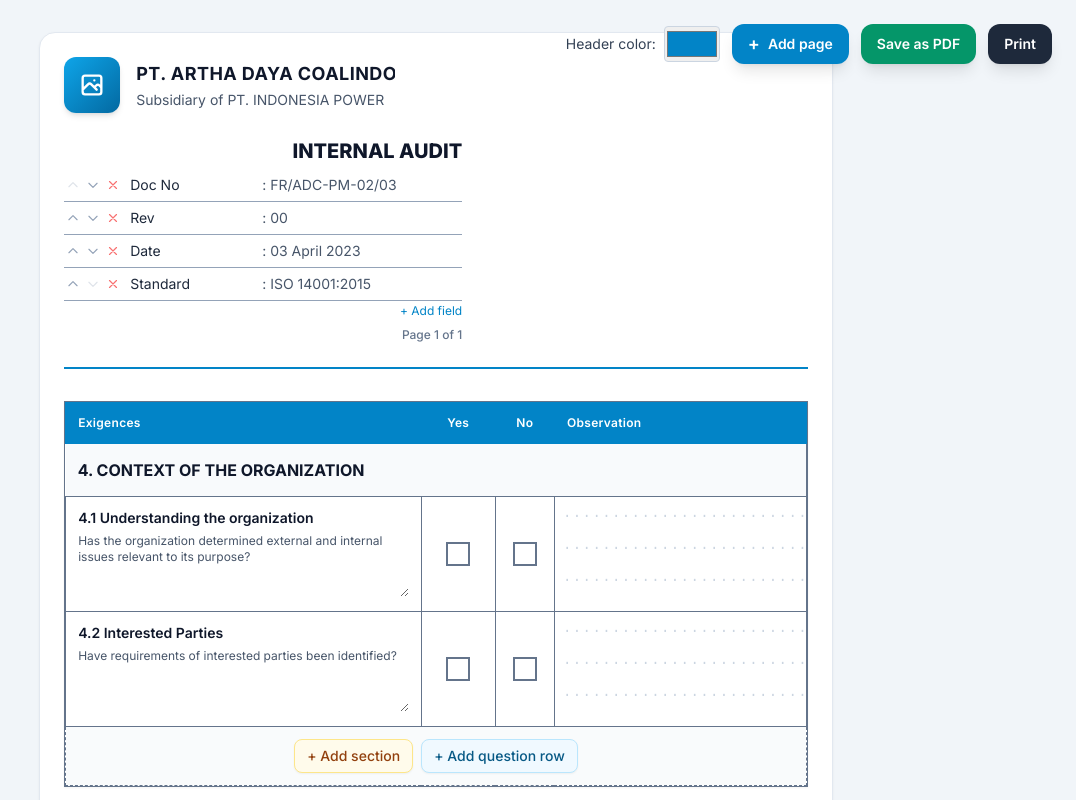
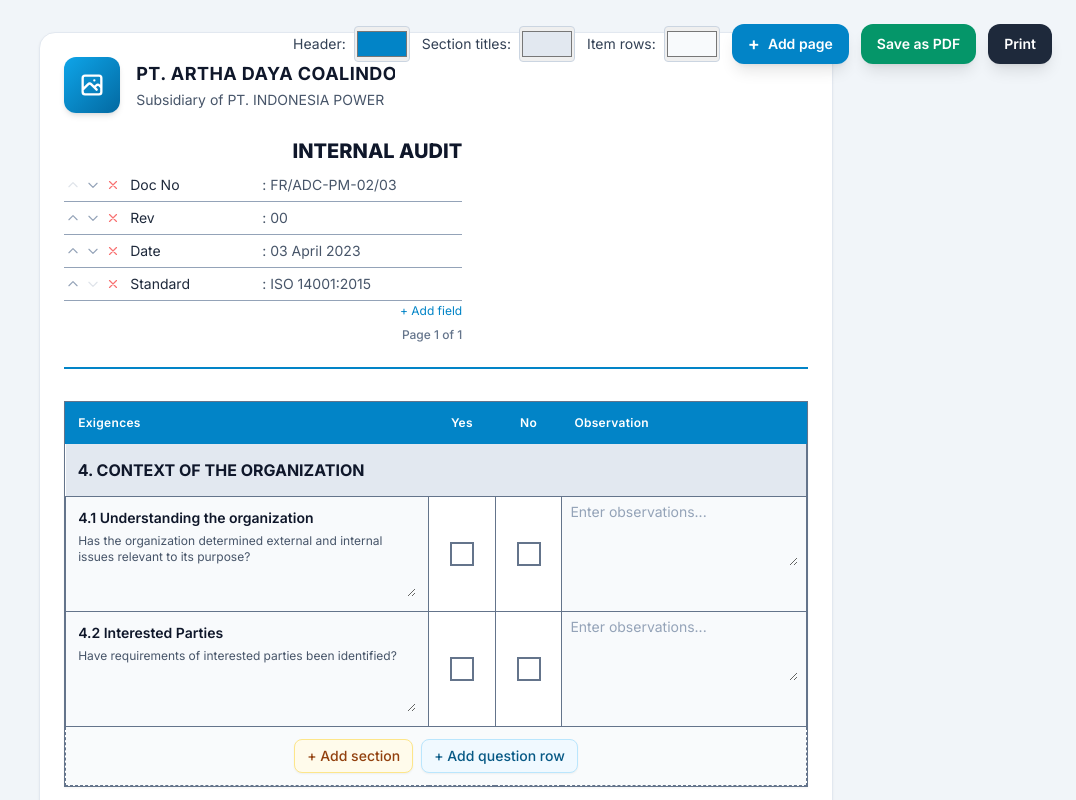
Before and after one commit to messaoudinedjemeddine/Audit-Doc-maker, a Next.js app: page / in a window 1280 px wide. Shown: the top 800 px of the page, without its empty margins (204-1280 px from the left). Built offline with nearby package versions, Linux system fonts and the light colour scheme.

Commit message:
Update src: latest edits

```diff
--- a/src/app/page.tsx
+++ b/src/app/page.tsx
@@ -33,6 +33,8 @@
       })),
       logoDataUrl: first.logoDataUrl,
       headerColor: first.headerColor,
+      sectionHeaderColor: first.sectionHeaderColor,
+      questionRowColor: first.questionRowColor,
       tableColumns: { ...first.tableColumns },
       rows: [
         {
@@ -72,7 +74,7 @@
       {/* Toolbar - hidden when printing */}
       <div className="no-print fixed right-6 top-6 z-50 flex flex-wrap items-center gap-3">
         <label className="flex items-center gap-2 text-sm text-slate-700">
-          <span>Header color:</span>
+          <span>Header:</span>
           <input
             type="color"
             value={pages[0]?.headerColor ?? '#0284c7'}
@@ -82,6 +84,32 @@
             }}
             className="h-9 w-14 cursor-pointer rounded border border-slate-300"
             title="Table header color"
+          />
+        </label>
+        <label className="flex items-center gap-2 text-sm text-slate-700">
+          <span>Section titles:</span>
+          <input
+            type="color"
+            value={pages[0]?.sectionHeaderColor ?? '#e2e8f0'}
+            onChange={(e) => {
+              const color = e.target.value
+              setPages((prev) => prev.map((p) => ({ ...p, sectionHeaderColor: color })))
+            }}
+            className="h-9 w-14 cursor-pointer rounded border border-slate-300"
+            title="Section title rows color"
+          />
+        </label>
+        <label className="flex items-center gap-2 text-sm text-slate-700">
+          <span>Item rows:</span>
+          <input
+            type="color"
+            value={pages[0]?.questionRowColor ?? '#f8fafc'}
+            onChange={(e) => {
+              const color = e.target.value
+              setPages((prev) => prev.map((p) => ({ ...p, questionRowColor: color })))
+            }}
+            className="h-9 w-14 cursor-pointer rounded border border-slate-300"
+            title="Question row (title item) color"
           />
         </label>
         <button
--- a/src/components/AuditTable.tsx
+++ b/src/components/AuditTable.tsx
@@ -47,8 +47,10 @@
 }
 
 export function AuditTable({ data, onChange, readOnly }: AuditTableProps) {
-  const { rows, tableColumns, headerColor } = data
+  const { rows, tableColumns, headerColor, sectionHeaderColor, questionRowColor } = data
   const headerStyle = { backgroundColor: headerColor, borderColor: headerColor }
+  const sectionStyle = { backgroundColor: sectionHeaderColor }
+  const questionRowStyle = { backgroundColor: questionRowColor }
 
   const setRows = (newRows: TableRow[]) => onChange({ rows: newRows })
 
@@ -74,12 +76,26 @@
     setRows(updateRow(rows, id, { title }) as TableRow[])
   }
 
+  const toggleYes = (id: string) => {
+    const row = rows.find((r) => r.id === id && r.type === 'question')
+    if (row && row.type === 'question') {
+      updateQuestion(id, { yes: !row.yes, no: false })
+    }
+  }
+
+  const toggleNo = (id: string) => {
+    const row = rows.find((r) => r.id === id && r.type === 'question')
+    if (row && row.type === 'question') {
+      updateQuestion(id, { no: !row.no, yes: false })
+    }
+  }
+
   return (
     <div className="overflow-hidden border border-slate-500 bg-white shadow-sm">
       <table className="w-full table-fixed border-collapse">
         <thead>
           <tr style={headerStyle}>
-            <th className="w-[48%] border px-3 py-3 text-left text-xs font-semibold uppercase tracking-wide text-white" style={headerStyle}>
+            <th className="w-[49%] border px-3 py-3 text-left text-xs font-semibold uppercase tracking-wide text-white" style={headerStyle}>
               {readOnly ? (
                 tableColumns.exigences
               ) : (
@@ -95,7 +111,7 @@
                 />
               )}
             </th>
-            <th className="w-[10%] border px-2 py-3 text-center text-xs font-semibold uppercase tracking-wide text-white" style={headerStyle}>
+            <th className="w-[9%] border px-2 py-3 text-center text-xs font-semibold uppercase tracking-wide text-white" style={headerStyle}>
               {readOnly ? (
                 tableColumns.yes
               ) : (
@@ -111,7 +127,7 @@
                 />
               )}
             </th>
-            <th className="w-[8%] border px-2 py-3 text-center text-xs font-semibold uppercase tracking-wide text-white" style={headerStyle}>
+            <th className="w-[9%] border px-2 py-3 text-center text-xs font-semibold uppercase tracking-wide text-white" style={headerStyle}>
               {readOnly ? (
                 tableColumns.no
               ) : (
@@ -127,7 +143,7 @@
                 />
               )}
             </th>
-            <th className="w-[34%] border px-3 py-3 text-left text-xs font-semibold uppercase tracking-wide text-white" style={headerStyle}>
+            <th className="w-[33%] border px-3 py-3 text-left text-xs font-semibold uppercase tracking-wide text-white" style={headerStyle}>
               {readOnly ? (
                 tableColumns.observation
               ) : (
@@ -148,10 +164,11 @@
         <tbody>
           {rows.map((row) =>
             row.type === 'section' ? (
-              <tr key={row.id} className="group border-b border-slate-500 bg-slate-50">
+              <tr key={row.id} className="group border-b border-slate-500">
                 <td
                   colSpan={4}
                   className="border-r border-b border-slate-500 px-3 py-3"
+                  style={sectionStyle}
                 >
                   <div className="flex items-center justify-between gap-2">
                     {readOnly ? (
@@ -193,7 +210,7 @@
                 key={row.id}
                 className="group border-b border-slate-500 transition hover:bg-slate-50/50"
               >
-                <td className="border border-slate-500 px-3 py-2 align-top">
+                <td className="border border-slate-500 px-3 py-2 align-top" style={questionRowStyle}>
                   <div className="space-y-1">
                     {readOnly ? (
                       <>
@@ -222,18 +239,48 @@
                     )}
                   </div>
                 </td>
-                <td className="w-[10%] border border-slate-500 bg-white text-center align-middle">
-                  <div className="flex justify-center py-1" aria-hidden>
-                    <div className="h-6 w-6 shrink-0 border-2 border-slate-500 bg-white" />
-                  </div>
+                <td className="w-[9%] border border-slate-500 bg-white text-center align-middle">
+                  <button
+                    type="button"
+                    onClick={() => toggleYes(row.id)}
+                    disabled={readOnly}
+                    className="flex w-full items-center justify-center py-1 focus:outline-none focus:ring-2 focus:ring-inset focus:ring-sky-300 disabled:pointer-events-none"
+                    title="Yes"
+                  >
+                    <div className="flex h-6 w-6 shrink-0 items-center justify-center border-2 border-slate-500 bg-white text-lg font-bold">
+                      {row.yes ? <span className="text-green-600">✔</span> : null}
+                    </div>
+                  </button>
                 </td>
-                <td className="w-[8%] border border-slate-500 bg-white text-center align-middle">
-                  <div className="flex justify-center py-1" aria-hidden>
-                    <div className="h-6 w-6 shrink-0 border-2 border-slate-500 bg-white" />
-                  </div>
+                <td className="w-[9%] border border-slate-500 bg-white text-center align-middle">
+                  <button
+                    type="button"
+                    onClick={() => toggleNo(row.id)}
+                    disabled={readOnly}
+                    className="flex w-full items-center justify-center py-1 focus:outline-none focus:ring-2 focus:ring-inset focus:ring-sky-300 disabled:pointer-events-none"
+                    title="No"
+                  >
+                    <div className="flex h-6 w-6 shrink-0 items-center justify-center border-2 border-slate-500 bg-white text-lg font-bold">
+                      {row.no ? <span className="text-red-600">✗</span> : null}
+                    </div>
+                  </button>
                 </td>
-                <td className="relative w-[34%] border border-slate-500 align-top px-2">
-                  <DottedLines lines={3} />
+                <td className="relative w-[33%] border border-slate-500 align-top px-2" style={questionRowStyle}>
+                  {readOnly ? (
+                    row.observation ? (
+                      <div className="min-h-[2rem] whitespace-pre-wrap py-1 text-sm text-slate-700">{row.observation}</div>
+                    ) : (
+                      <DottedLines lines={3} />
+                    )
+                  ) : (
+                    <textarea
+                      value={row.observation}
+                      onChange={(e) => updateQuestion(row.id, { observation: e.target.value })}
+                      placeholder="Enter observations..."
+                      rows={3}
+                      className="min-h-[2rem] w-full resize-y border-0 bg-transparent py-1 text-sm text-slate-700 placeholder:text-slate-400 focus:ring-2 focus:ring-sky-300 focus:ring-inset"
+                    />
+                  )}
                   {!readOnly && (
                     <div className="no-print absolute right-1 top-1 flex gap-1 opacity-0 transition group-hover:opacity-100">
                       <button
--- a/src/types/audit.ts
+++ b/src/types/audit.ts
@@ -24,6 +24,8 @@
   docMeta: DocMetaItem[];
   logoDataUrl: string | null;
   headerColor: string;
+  sectionHeaderColor: string;
+  questionRowColor: string;
   tableColumns: { exigences: string; yes: string; no: string; observation: string };
   rows: TableRow[];
 }
@@ -59,6 +61,8 @@
   docMeta: defaultDocMeta(),
   logoDataUrl: null,
   headerColor: '#0284c7',
+  sectionHeaderColor: '#e2e8f0',
+  questionRowColor: '#f8fafc',
   tableColumns: {
     exigences: 'Exigences',
     yes: 'Yes',
```
